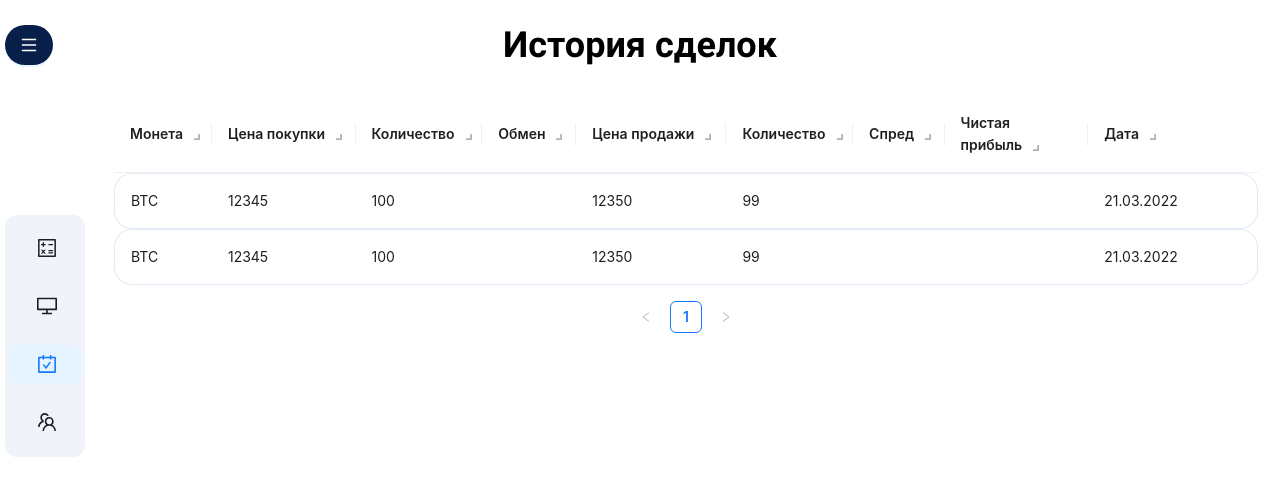
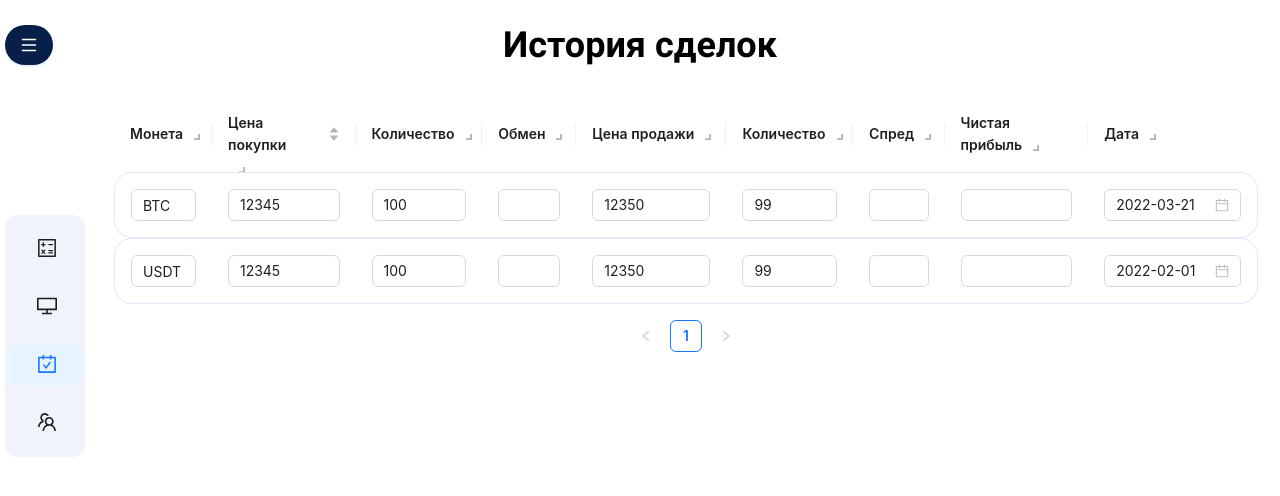
Before and after one commit to DelMaradinho/P2P-Keeper, a React (Create React App) app: page /history in a window 1280 px wide. Shown: the top 496 px of the page. Built offline with nearby package versions, Linux system fonts and the light colour scheme.

Commit message:
feat: added inputs

```diff
--- a/package.json
+++ b/package.json
@@ -7,6 +7,8 @@
     "@testing-library/react": "^13.4.0",
     "@testing-library/user-event": "^13.5.0",
     "antd": "^5.8.5",
+    "dayjs": "^1.11.9",
+    "moment": "^2.29.4",
     "node-sass": "^9.0.0",
     "react": "^18.2.0",
     "react-dom": "^18.2.0",
--- /dev/null
+++ b/src/components/AutoComplete/AutoComplete.js
@@ -0,0 +1,45 @@
+import React, { useState } from "react";
+import { AutoComplete as AutoCompleteAntD } from "antd";
+
+function AutoComplete({ defaultOptions, handleSelect, defaultValue }) {
+  const [options, setOptions] = useState(defaultOptions);
+  const [currentValue, setCurrentValue] = useState(defaultValue);
+
+  const handleSearch = (searchText) => {
+    setCurrentValue(searchText);
+  };
+
+  const handleBlur = () => {
+    if (
+      currentValue &&
+      !options.some((option) => option.value === currentValue)
+    ) {
+      setOptions((prevOptions) => [...prevOptions, { value: currentValue }]);
+    }
+  };
+
+  const handleSelectFunc = (value) => {
+    setCurrentValue(value);
+    console.log(options);
+    handleSelect(value);
+  };
+
+  return (
+    <AutoCompleteAntD
+      value={currentValue}
+      style={{
+        width: "100%",
+      }}
+      options={options}
+      onSelect={handleSelectFunc}
+      onSearch={handleSearch}
+      onBlur={handleBlur}
+      filterOption={(inputValue, option) =>
+        option.value.toUpperCase().indexOf(inputValue.toUpperCase()) !== -1
+      }
+      placeholder="type here"
+    />
+  );
+}
+
+export default AutoComplete;
--- a/src/components/CustomTable/CustomTable.js
+++ b/src/components/CustomTable/CustomTable.js
@@ -1,45 +1,25 @@
 import React, { useState } from "react";
-import { Table } from "antd";
+import { Input, InputNumber, Table } from "antd";
 import { Resizable } from "react-resizable";
 import "./CustomTable.scss";
 import "react-resizable/css/styles.css";
+import AutoComplete from "../AutoComplete/AutoComplete";
+import { DatePicker } from "antd";
+import moment from "moment";
+import dayjs from "dayjs";
+import advancedFormat from "dayjs/plugin/advancedFormat";
+import customParseFormat from "dayjs/plugin/customParseFormat";
+import localeData from "dayjs/plugin/localeData";
+import weekday from "dayjs/plugin/weekday";
+import weekOfYear from "dayjs/plugin/weekOfYear";
+import weekYear from "dayjs/plugin/weekYear";
 
-const data = [
-  {
-    key: 1,
-    currency: "BTC",
-    buy_price: 12345,
-    buy_amount: 100,
-    exchange: "",
-    sell_price: 12350,
-    sell_amount: 99,
-    spread: "",
-    net_profit: "",
-    date: "21.03.2022",
-    name: "John Brown",
-    age: 32,
-    address: "New York No. 1 Lake Park",
-    description:
-      "My name is John Brown, I am 32 years old, living in New York No. 1 Lake Park.",
-  },
-  {
-    key: 2,
-    currency: "BTC",
-    buy_price: 12345,
-    buy_amount: 100,
-    exchange: "",
-    sell_price: 12350,
-    sell_amount: 99,
-    spread: "",
-    net_profit: "",
-    date: "21.03.2022",
-    name: "John Brown",
-    age: 32,
-    address: "New York No. 1 Lake Park",
-    description:
-      "My name is John Brown, I am 32 years old, living in New York No. 1 Lake Park.",
-  },
-];
+dayjs.extend(customParseFormat);
+dayjs.extend(advancedFormat);
+dayjs.extend(weekday);
+dayjs.extend(localeData);
+dayjs.extend(weekOfYear);
+dayjs.extend(weekYear);
 
 const ResizableTitle = (props) => {
   const { onResize, width, ...restProps } = props;
@@ -59,7 +39,100 @@ const ResizableTitle = (props) => {
   );
 };
 
+const dateFormat = "YYYY-MM-DD";
+
 const CustomTable = () => {
+  const [data, setData] = useState([
+    {
+      key: 1,
+      currency: "BTC",
+      buy_price: 12345,
+      buy_amount: 100,
+      exchange: "",
+      sell_price: 12350,
+      sell_amount: 99,
+      spread: "",
+      net_profit: "",
+      date: "2022-03-21",
+      name: "John Brown",
+      age: 32,
+      address: "New York No. 1 Lake Park",
+      description:
+        "My name is John Brown, I am 32 years old, living in New York No. 1 Lake Park.",
+    },
+    {
+      key: 2,
+      currency: "USDT",
+      buy_price: 12345,
+      buy_amount: 100,
+      exchange: "",
+      sell_price: 12350,
+      sell_amount: 99,
+      spread: "",
+      net_profit: "",
+      date: "2022-02-01",
+      name: "John Brown",
+      age: 32,
+      address: "New York No. 1 Lake Park",
+      description:
+        "My name is John Brown, I am 32 years old, living in New York No. 1 Lake Park.",
+    },
+  ]);
+
+  const cryptoCurrencies = [
+    { value: "BTC", label: "BTC" },
+    { value: "USDT", label: "USDT" },
+    { value: "DOGE", label: "DOGE" },
+    { value: "ETH", label: "ETH" },
+  ];
+
+  function handleChange(key, fieldName, value) {
+    // Найдем объект по ключу
+    const objIndex = data.findIndex((obj) => obj.key === key);
+
+    // Если объект не найден, выходим из функции
+    if (objIndex === -1) return;
+
+    // Создаем копию данных для иммутабельности
+    const newData = [...data];
+
+    // Обновляем значение для конкретного поля
+    newData[objIndex][fieldName] = value;
+
+    // Обновляем состояние
+    setData(newData);
+    console.log(value);
+  }
+
+  function handleChangeNumber(key, fieldName, value) {
+    const re = /^[0-9\b]+$/;
+
+    // if value is not blank, then test the regex
+
+    if (value === "" || re.test(value)) {
+      // Найдем объект по ключу
+      const objIndex = data.findIndex((obj) => obj.key === key);
+
+      // Если объект не найден, выходим из функции
+      if (objIndex === -1) return;
+
+      // Создаем копию данных для иммутабельности
+      const newData = [...data];
+
+      // Обновляем значение для конкретного поля
+      newData[objIndex][fieldName] = value;
+
+      // Обновляем состояние
+      setData(newData);
+      console.log(value);
+    }
+  }
+  console.log(data);
+
+  const onChangeDate = (date, dateString) => {
+    console.log(date, dateString);
+  };
+
   const [columns, setColumns] = useState([
     {
       title: "Монета",
@@ -67,6 +140,13 @@ const CustomTable = () => {
       key: "currency",
       sticky: true,
       width: 75,
+      render: (text, record) => (
+        <AutoComplete
+          defaultOptions={cryptoCurrencies}
+          defaultValue={text}
+          handleSelect={(value) => handleChange(record.key, "currency", value)}
+        />
+      ),
     },
     {
       title: "Цена покупки",
@@ -74,6 +154,16 @@ const CustomTable = () => {
       key: "buy_price",
       sticky: true,
       width: 110,
+      render: (text, record) => (
+        <Input
+          type="text"
+          value={text}
+          onChange={(event) =>
+            handleChangeNumber(record.key, "buy_price", event.target.value)
+          }
+        />
+      ),
+      sorter: (a, b) => a.buy_price - b.buy_price,
     },
     {
       title: "Количество",
@@ -81,6 +171,15 @@ const CustomTable = () => {
       key: "buy_amount",
       sticky: true,
       width: 97,
+      render: (text, record) => (
+        <Input
+          type="text"
+          value={text}
+          onChange={(event) =>
+            handleChangeNumber(record.key, "buy_amount", event.target.value)
+          }
+        />
+      ),
     },
     {
       title: "Обмен",
@@ -88,6 +187,15 @@ const CustomTable = () => {
       key: "exchange",
       sticky: true,
       width: 72,
+      render: (text, record) => (
+        <Input
+          type="text"
+          value={text}
+          onChange={(event) =>
+            handleChangeNumber(record.key, "exchange", event.target.value)
+          }
+        />
+      ),
     },
     {
       title: "Цена продажи",
@@ -95,6 +203,15 @@ const CustomTable = () => {
       key: "sell_price",
       sticky: true,
       width: 115,
+      render: (text, record) => (
+        <Input
+          type="text"
+          value={text}
+          onChange={(event) =>
+            handleChangeNumber(record.key, "sell_price", event.target.value)
+          }
+        />
+      ),
     },
     {
       title: "Количество",
@@ -102,6 +219,15 @@ const CustomTable = () => {
       key: "sell_amount",
       sticky: true,
       width: 97,
+      render: (text, record) => (
+        <Input
+          type="text"
+          value={text}
+          onChange={(event) =>
+            handleChangeNumber(record.key, "sell_amount", event.target.value)
+          }
+        />
+      ),
     },
     {
       title: "Спред",
@@ -109,6 +235,15 @@ const CustomTable = () => {
       key: "spread",
       sticky: true,
       width: 70,
+      render: (text, record) => (
+        <Input
+          type="text"
+          value={text}
+          onChange={(event) =>
+            handleChangeNumber(record.key, "spread", event.target.value)
+          }
+        />
+      ),
     },
     {
       title: "Чистая прибыль",
@@ -116,6 +251,16 @@ const CustomTable = () => {
       key: "net_profit",
       sticky: true,
       width: 110,
+      render: (text, record) => (
+        <Input
+          type="text"
+          value={text}
+          controls={false}
+          onChange={(event) =>
+            handleChangeNumber(record.key, "net_profit", event.target.value)
+          }
+        />
+      ),
     },
     {
       title: "Дата",
@@ -123,6 +268,15 @@ const CustomTable = () => {
       key: "date",
       sticky: true,
       width: 130,
+      render: (text, record) => (
+        <DatePicker
+          defaultValue={dayjs(text, dateFormat)}
+          format={dateFormat}
+          onChange={(dayjsDate, stringDate) =>
+            handleChange(record.key, "date", stringDate)
+          }
+        />
+      ),
     },
   ]);
   // const [top, setTop] = useState("topLeft");
@@ -163,6 +317,7 @@ const CustomTable = () => {
         dataSource={data}
         rowClassName="table__row__custom"
         sticky
+        showSorterTooltip={true}
         pagination={{
           position: ["bottomCenter"],
         }}
--- a/src/components/CustomTable/CustomTable.scss
+++ b/src/components/CustomTable/CustomTable.scss
@@ -10,6 +10,7 @@
             border-bottom: none;
             th {
               background-color: white;
+              border-bottom: none;
             }
           }
         }
```
Also changed, not shown: 1 other file (tests, documents, lock files or other folders).
